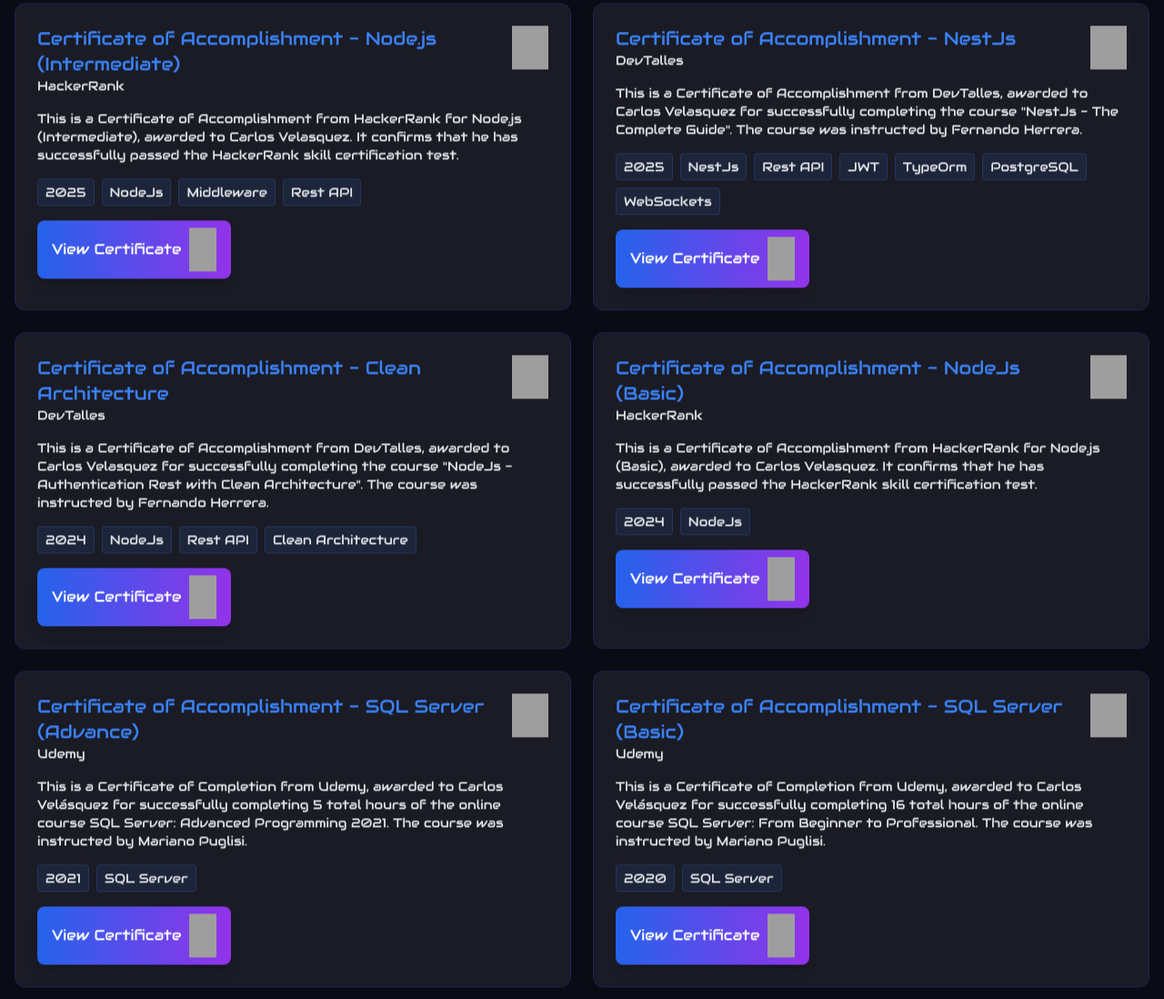
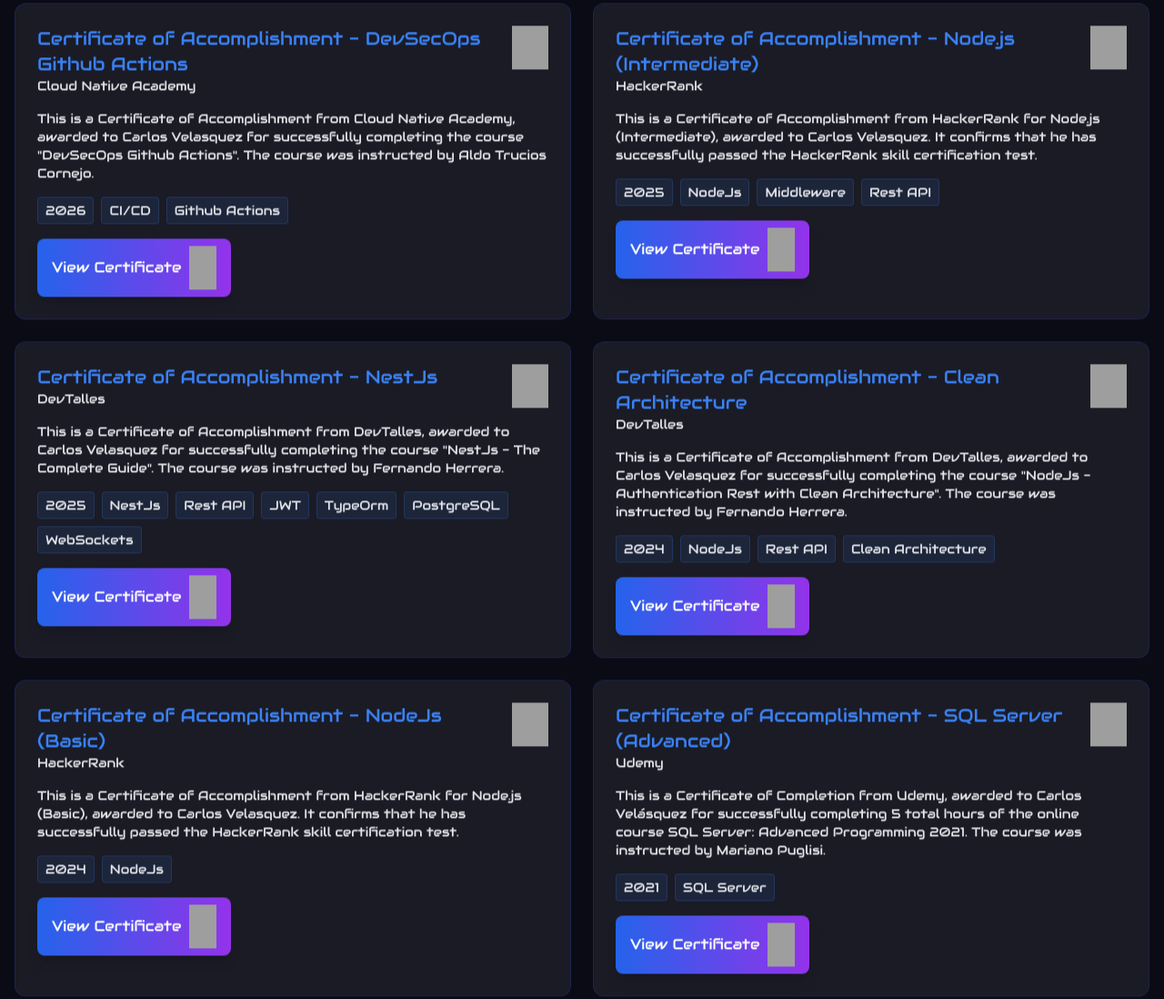
Before and after one commit to cvelasquezr8/portfolio-site, an Astro site: page /en in a window 1280 px wide. Shown: the part 2562-3660 px from the top of the page at 91% size. Built offline with nearby package versions, Linux system fonts and the light colour scheme; Astro itself is replaced by a stand-in of ours; grey boxes are pictures that could not be loaded.

Commit message:
feat: update course certificates and improve formatting in Courses component

```diff
--- a/src/components/Courses.astro
+++ b/src/components/Courses.astro
@@ -1,6 +1,6 @@
 ---
-import { languagesList } from '../i18n/ui';
-import { useTranslations } from '../i18n/utils';
+import {languagesList} from '../i18n/ui';
+import {useTranslations} from '../i18n/utils';
 import PDFViewer from './PDFViewer.astro';
 
 const pathPage = (globalThis as any).BASE_URL;
@@ -21,19 +21,29 @@
 
 const courses: Course[] = [
   {
+    title: translations('certificate.cloud_native_academy.devsecops.title'),
+    academy: 'Cloud Native Academy',
+    description: translations(
+      'certificate.cloud_native_academy.devsecops.description',
+    ),
+    icon: {image: 'github-actions.svg', alt: 'Github Actions CI/CD'},
+    tags: ['2026', 'CI/CD', 'Github Actions'],
+    pdfUrl: `${pathPage}certificates/devsecops-github-actions.pdf`,
+  },
+  {
     title: translations('certificate.hacker_rank_node_intermediate.title'),
     academy: 'HackerRank',
     description: translations(
       'certificate.hacker_rank_node_intermediate.description',
     ),
-		icon: { image: 'nodedotjs.svg', alt: 'NodeJs' },
+    icon: {image: 'nodedotjs.svg', alt: 'NodeJs'},
     tags: ['2025', 'NodeJs', 'Middleware', 'Rest API'],
     pdfUrl: `${pathPage}certificates/nodejs-intermediate-certificate.pdf`,
   },
   {
     title: translations('certificate.devtalles.nestjs.title'),
     academy: 'DevTalles',
-		icon: { image: 'nestjs.svg', alt: 'NestJs' },
+    icon: {image: 'nestjs.svg', alt: 'NestJs'},
     description: translations('certificate.devtalles.nestjs.description'),
     tags: [
       '2025',
@@ -49,7 +59,7 @@
   {
     title: translations('certificate.devtalles.title'),
     academy: 'DevTalles',
-		icon: { image: 'nodedotjs.svg', alt: 'NodeJs' },
+    icon: {image: 'nodedotjs.svg', alt: 'NodeJs'},
     description: translations('certificate.devtalles.description'),
     tags: ['2024', 'NodeJs', 'Rest API', 'Clean Architecture'],
     pdfUrl: `${pathPage}certificates/node-clean-architecture.pdf`,
@@ -57,28 +67,18 @@
   {
     title: translations('certificate.hacker_rank_node_basic.title'),
     academy: 'HackerRank',
-		icon: { image: 'nodedotjs.svg', alt: 'NodeJs' },
-		description: translations(
-			'certificate.hacker_rank_node_basic.description',
-		),
+    icon: {image: 'nodedotjs.svg', alt: 'NodeJs'},
+    description: translations('certificate.hacker_rank_node_basic.description'),
     tags: ['2024', 'NodeJs'],
     pdfUrl: `${pathPage}certificates/hackerrank-nodejs.pdf`,
   },
   {
     title: translations('certificate.udemy_sql_advance.title'),
     academy: 'Udemy',
-		icon: { image: 'sql-server.svg', alt: 'SQL Server' },
+    icon: {image: 'sql-server.svg', alt: 'SQL Server'},
     description: translations('certificate.udemy_sql_advance.description'),
     tags: ['2021', 'SQL Server'],
     pdfUrl: `${pathPage}certificates/sql-advanced.pdf`,
-	},
-	{
-		title: translations('certificate.udemy_sql_basic.title'),
-		academy: 'Udemy',
-		icon: { image: 'sql-server.svg', alt: 'SQL Server' },
-		description: translations('certificate.udemy_sql_basic.description'),
-		tags: ['2020', 'SQL Server'],
-		pdfUrl: `${pathPage}certificates/sql-basic.pdf`,
   },
 ];
 ---
@@ -99,12 +99,8 @@
           <div class="skill-card rounded-xl p-6 float">
             <div class="flex items-start justify-between mb-4">
               <div class="flex-1">
-								<h3 class="text-xl text-blue-500">
-									{course.title}
-								</h3>
-								<p class="text-accent-color text-sm">
-									{course.academy}
-								</p>
+                <h3 class="text-xl text-blue-500">{course.title}</h3>
+                <p class="text-accent-color text-sm">{course.academy}</p>
               </div>
               <img
                 style="width: 40px;"
@@ -114,9 +110,7 @@
                 loading="lazy"
               />
             </div>
-						<p class="text-sm text-text-color/80 mb-4">
-							{course.description}
-						</p>
+            <p class="text-sm text-text-color/80 mb-4">{course.description}</p>
             <div class="flex flex-wrap gap-2 mb-4">
               {course.tags.map((tag) => (
                 <span class="px-2 py-1 text-sm rounded bg-blue-500/10 border border-blue-500/20">
@@ -128,13 +122,8 @@
               <button
                 type="button"
                 data-pdf-url={course.pdfUrl}
-								class="view-certificate-button inline-flex items-center gap-2 bg-gradient-to-r from-blue-600 to-purple-600 text-white px-4 py-2 rounded-lg font-medium hover:from-blue-500 hover:to-purple-500 transition-all shadow-lg hover:-translate-y-1 group glow"
-							>
-								<span>
-									{translations(
-										'certificate.view_certificate',
-									)}
-								</span>
+                class="view-certificate-button inline-flex items-center gap-2 bg-gradient-to-r from-blue-600 to-purple-600 text-white px-4 py-2 rounded-lg font-medium hover:from-blue-500 hover:to-purple-500 transition-all shadow-lg hover:-translate-y-1 group glow">
+                <span>{translations('certificate.view_certificate')}</span>
                 <img
                   style="width: 30px;"
                   src={`${pathPage}images/devbox.svg`}
--- a/src/i18n/ui.ts
+++ b/src/i18n/ui.ts
@@ -30,7 +30,7 @@
 			"Exploring the digital universe one line of code at a time. Building stellar applications that push the boundaries of what's possible.",
 		'hero.launch_mission': 'Download Mission Status',
 
-		//** Tecnical Section */
+		//** Technical Section */
 		'tech.title': 'Technical Capabilities',
 		'tech.subtitle': 'NAVIGATION SYSTEMS',
 
@@ -51,13 +51,9 @@
 		'certificate.hacker_rank_node_basic.description':
 			'This is a Certificate of Accomplishment from HackerRank for Node.js (Basic), awarded to Carlos Velasquez. It confirms that he has successfully passed the HackerRank skill certification test.',
 		'certificate.udemy_sql_advance.title':
-			'Certificate of Accomplishment - SQL Server (Advance)',
+			'Certificate of Accomplishment - SQL Server (Advanced)',
 		'certificate.udemy_sql_advance.description':
 			'This is a Certificate of Completion from Udemy, awarded to Carlos Velásquez for successfully completing 5 total hours of the online course SQL Server: Advanced Programming 2021. The course was instructed by Mariano Puglisi.',
-		'certificate.udemy_sql_basic.title':
-			'Certificate of Accomplishment - SQL Server (Basic)',
-		'certificate.udemy_sql_basic.description':
-			'This is a Certificate of Completion from Udemy, awarded to Carlos Velásquez for successfully completing 16 total hours of the online course SQL Server: From Beginner to Professional. The course was instructed by Mariano Puglisi.',
 		'certificate.devtalles.title':
 			'Certificate of Accomplishment - Clean Architecture',
 		'certificate.devtalles.description':
@@ -71,6 +67,8 @@
 			'Certificate of Accomplishment - Node.js (Intermediate)',
 		'certificate.hacker_rank_node_intermediate.description':
 			'This is a Certificate of Accomplishment from HackerRank for Node.js (Intermediate), awarded to Carlos Velasquez. It confirms that he has successfully passed the HackerRank skill certification test.',
+		'certificate.cloud_native_academy.devsecops.title': 'Certificate of Accomplishment - DevSecOps Github Actions',
+		'certificate.cloud_native_academy.devsecops.description': 'This is a Certificate of Accomplishment from Cloud Native Academy, awarded to Carlos Velasquez for successfully completing the course "DevSecOps Github Actions". The course was instructed by Aldo Trucios Cornejo.',
 
 		//** Contact Section */
 		'contact.title': 'Keep in Touch',
@@ -152,7 +150,7 @@
 		'index.description':
 			'Desarrollador Full Stack con experiencia especializado en tecnologías web modernas. Explora mi portafolio con proyectos innovadores y soluciones creativas.',
 		'index.keywords':
-			'desarrollador full stack, desarrollo web, ingeniero de software, portafolio, Carlos Velasquez, tema espacial, desarrollador creativo',
+			'desarrollador full stack, desarrollo web, ingeniero de software, portafolio, Carlos Velásquez, tema espacial, desarrollador creativo',
 
 		//** Navigation Bar */
 		'nav.home': 'Inicio',
@@ -182,7 +180,7 @@
 		'project.view_code': 'Repositorio de GitHub',
 		'project.equasystems.title': 'Sitio Web de Equasystem',
 		'project.equasystems.description':
-			'Diseñado y desarrollado un sitio web moderno para Equa Systems, mejorando su presencia en línea y el compromiso con los clientes. Enfocado en la usabilidad, la capacidad de respuesta y un diseño elegante para mostrar sus soluciones tecnológicas de manera efectiva.',
+			'Diseño y desarrollo de un sitio web moderno para Equa Systems, mejorando su presencia en línea y el compromiso con los clientes...',
 
 		//** Certificates Section */
 		'certificate.title': 'Certificados y Cursos',
@@ -195,10 +193,6 @@
 			'Certificado de Logro - SQL Server (Avanzado)',
 		'certificate.udemy_sql_advance.description':
 			'Este es un Certificado de Finalización de Udemy, otorgado a Carlos Velásquez por completar con éxito 5 horas totales del curso en línea SQL Server: Programación Avanzada 2021. El curso fue impartido por Mariano Puglisi.',
-		'certificate.udemy_sql_basic.title':
-			'Certificado de Logro - SQL Server (Básico)',
-		'certificate.udemy_sql_basic.description':
-			'Este es un Certificado de Finalización de Udemy, otorgado a Carlos Velásquez por completar con éxito 16 horas totales del curso en línea SQL Server: De Principiante a Profesional. El curso fue impartido por Mariano Puglisi.',
 		'certificate.devtalles.title':
 			'Certificado de Logro - Arquitectura Limpia',
 		'certificate.devtalles.description':
@@ -211,6 +205,8 @@
 			'Certificado de Logro - Node.js (Intermedio)',
 		'certificate.hacker_rank_node_intermediate.description':
 			'Este es un Certificado de Logro de HackerRank para Node.js (Intermedio), otorgado a Carlos Velasquez. Confirma que ha aprobado con éxito la prueba de certificación de habilidades de HackerRank.',
+		'certificate.cloud_native_academy.devsecops.title': 'Certificado de Logro - DevSecOps Github Actions',
+		'certificate.cloud_native_academy.devsecops.description': 'Este es un Certificado de Logro de Cloud Native Academy, otorgado a Carlos Velasquez por completar con éxito el curso "DevSecOps Github Actions". El curso fue impartido por Aldo Trucios Cornejo.',
 
 		//** Contact Section */
 		'contact.title': 'Mantente en Contacto',
@@ -218,7 +214,7 @@
 		'contact.form.name': 'NOMBRE (CALL SIGN)',
 		'contact.form.name_holder': 'Introduce tu nombre...',
 		'contact.form.email': 'EMAIL (FRECUENCIA DE TRANSMISIÓN)',
-		'contact.form.email_holder': 'Introduce tu email...',
+		'contact.form.email_holder': 'Ingresa tu correo electrónico...',
 		'contact.form.message': 'CONTENIDO DEL MENSAJE',
 		'contact.form.message_holder': 'Introduce tu mensaje...',
 		'contact.form.send_message': 'Enviar Mensaje',
@@ -244,7 +240,7 @@
 			'¡El mensaje no puede estar vacío! 📝',
 		'contact.email.validation.form':
 			'No se encontraron elementos del formulario. Por favor, actualiza la página.',
-		'contact.email.validation.error': '¡Por favor, verifica tu entrada! 🚨',
+		'contact.email.validation.error': '¡Por favor, verifica los datos ingresados! 🚨',
 
 		//** Footer Section */
 		'footer.rights': 'Todos los derechos reservados.',
```
Also changed, not shown: .github/workflows/deploy.yml, public/images/github-actions.svg (added), 2 other files. Lines whose indentation alone changed are shown as unchanged.
